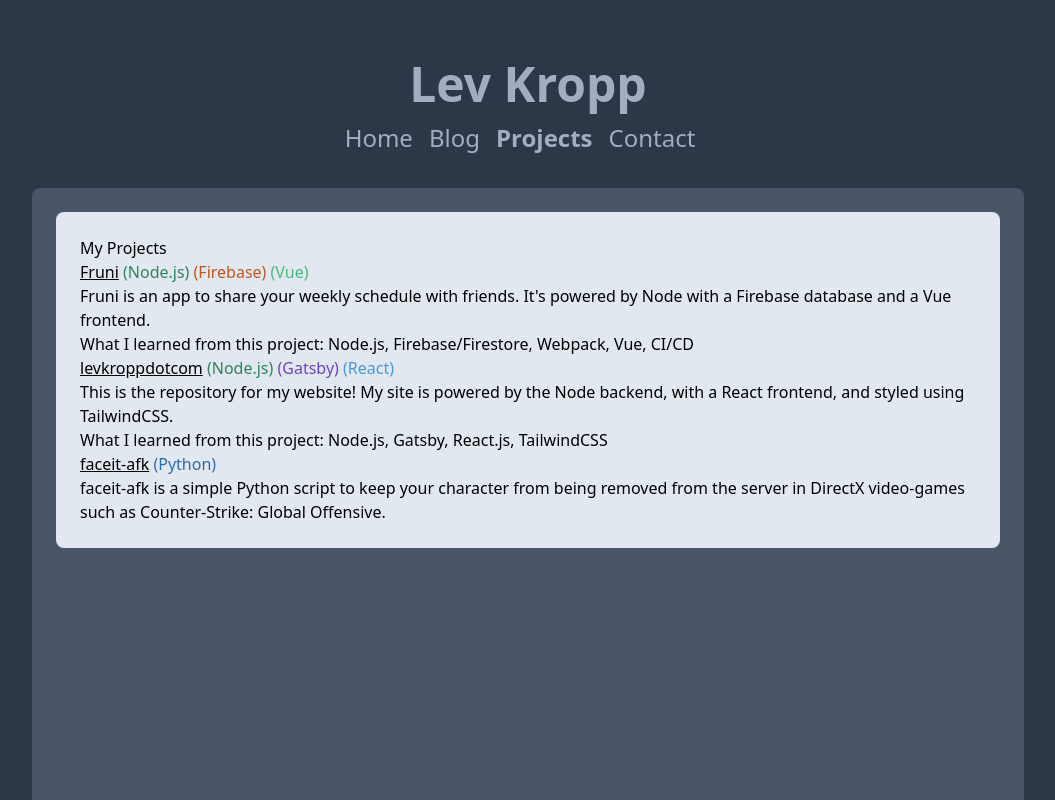
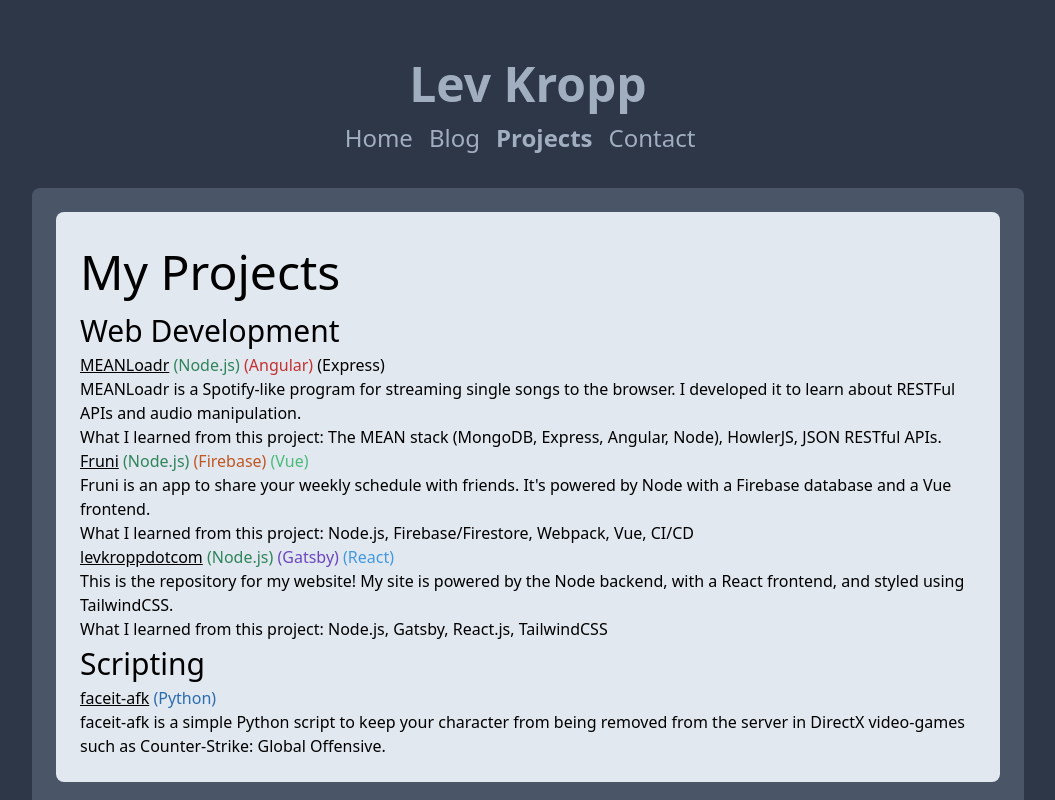
Before and after one commit to levkropp/levkroppdotcom, a Gatsby site: page /projects in a window 1280 px wide. Shown: the top 800 px of the page, without its empty margins (112-1167 px from the left). Built offline with nearby package versions, Linux system fonts and the light colour scheme; Gatsby itself is replaced by a stand-in of ours.

Commit message:
added MEANLoadr entry in projects page

```diff
--- a/src/pages/projects.js
+++ b/src/pages/projects.js
@@ -22,7 +22,13 @@ const BlogIndex = () => {
           <TitleComponent title="Projects | Lev Kropp" />
 
           <div className="bg-gray-300 rounded-lg p-6">
-            <h1>My Projects</h1>
+            <h1 className="text-5xl">My Projects</h1>
+            <h1 className="text-3xl">Web Development</h1>
+            <h2><a className="underline hover:text-blue-900" href="https://github.com/levkropp/meanloadr">MEANLoadr</a> <span className="text-green-700">(Node.js) </span><span className="text-red-700">(Angular) </span><span className="text-black">(Express)</span></h2>
+            <p>MEANLoadr is a Spotify-like program for streaming single songs to the browser. I developed it to learn about RESTFul APIs and audio manipulation.</p>
+            <p>What I learned from this project: The MEAN stack (MongoDB, Express, Angular, Node), HowlerJS, JSON RESTful APIs.</p>
+
+
 
             <h2><a className="underline hover:text-blue-900" href="https://fruni.gitlab.io">Fruni</a> <span className="text-green-700">(Node.js) </span><span className="text-orange-700">(Firebase) </span><span className="text-green-500">(Vue)</span></h2>
             <p>Fruni is an app to share your weekly schedule with friends. It's powered by Node with a Firebase database and a Vue frontend.</p>
@@ -30,7 +36,7 @@ const BlogIndex = () => {
             <h2><a className="underline hover:text-blue-900" href="https://github.com/levkropp/levkroppdotcom">levkroppdotcom</a> <span className="text-green-700">(Node.js) </span><span className="text-purple-700">(Gatsby) </span><span className="text-blue-500">(React)</span></h2>
             <p>This is the repository for my website! My site is powered by the Node backend, with a React frontend, and styled using TailwindCSS.</p>
             <p>What I learned from this project: Node.js, Gatsby, React.js, TailwindCSS</p>
-
+            <h1 className="text-3xl">Scripting</h1>
             <h2><a className="underline hover:text-blue-900" href="https://github.com/levkropp/faceit-afk">faceit-afk</a> <span className="text-blue-700">(Python)</span></h2>
             <p>faceit-afk is a simple Python script to keep your character from being removed from the server in DirectX video-games such as Counter-Strike: Global Offensive.</p>
 
```
Also changed, not shown: 1 other file.
